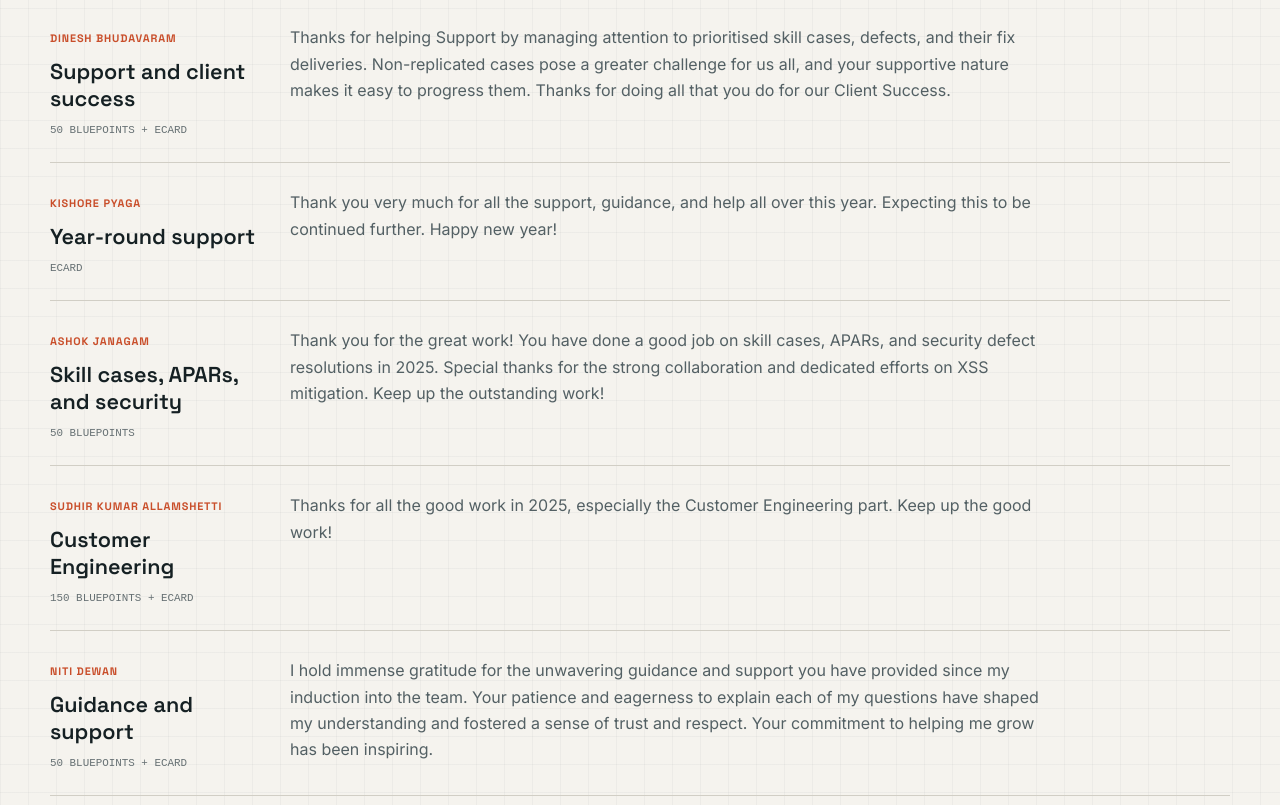
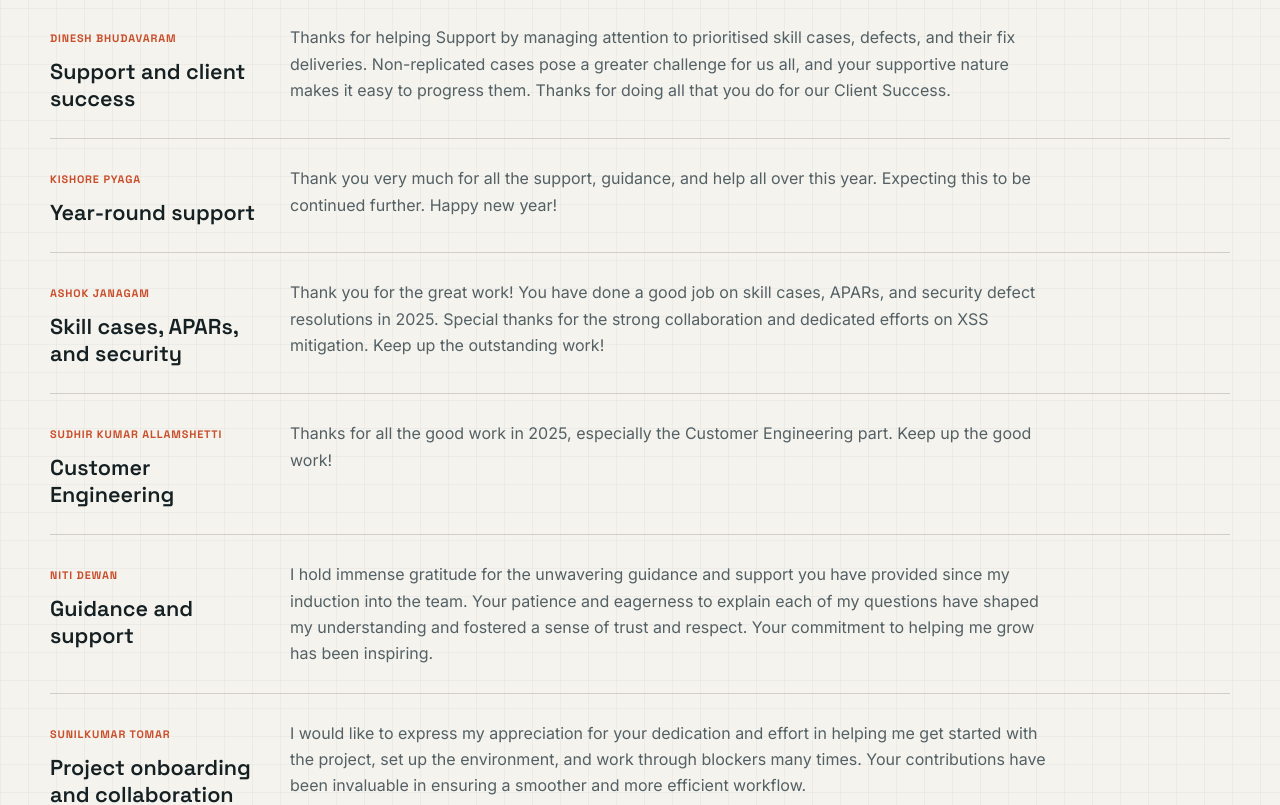
Before and after one commit to Viswanadh-Ganti/my-portfolio, a React (Vite) app: page / in a window 1280 px wide. Shown: the part 3100-3905 px from the top of the page. Built offline with nearby package versions, Linux system fonts and the light colour scheme; a web font is replaced by a local one.

Commit message:
Removed internal IBM metadata bluepoints

```diff
--- a/src/App.css
+++ b/src/App.css
@@ -16,7 +16,7 @@
 .about-section, .skills-section, .experience-section, .recognition-section, .projects-section, .contact-section { border-top: 1px solid #c8c5bc; padding-top: 20px; }.section-header { display: flex; justify-content: space-between; gap: 20px; align-items: baseline; margin-bottom: 32px; }.section-header h2 { margin: 0; color: #152023; font: 600 clamp(2rem, 3.3vw, 3.1rem)/1 'Fraunces', Georgia, serif; letter-spacing: -.05em; }.section-header span { margin: 0; text-align: right; }.about-section > p { max-width: 900px; margin: 0; color: #354044; font: 400 clamp(1.2rem, 2vw, 1.55rem)/1.6 'Fraunces', Georgia, serif; letter-spacing: -.02em; }
 .skills-grid { display: grid; grid-template-columns: repeat(4, minmax(0, 1fr)); border-top: 1px solid #d1cec5; }.skill-card { min-height: 210px; padding: 22px 22px 20px 0; border-right: 1px solid #d1cec5; }.skill-card + .skill-card { padding-left: 22px; }.skill-card:last-child { border-right: 0; }.skill-card h3 { margin: 0 0 20px; color: #152023; font: 600 1.15rem 'Fraunces', Georgia, serif; }.skill-list { display: flex; flex-wrap: wrap; gap: 8px; list-style: none; margin: 0; padding: 0; }.skill-list li { color: #4b5659; font: .75rem 'DM Mono', monospace; }.skill-list li:not(:last-child)::after { content: ' /'; color: #c94e2a; }
 .timeline { border-top: 1px solid #d1cec5; }.timeline-item { display: grid; grid-template-columns: 210px 1fr; column-gap: 30px; padding: 26px 0; border-bottom: 1px solid #d1cec5; }.timeline-top { grid-column: 1; grid-row: 1; }.timeline-item h3 { margin: 0; color: #152023; font: 600 1.25rem 'Fraunces', Georgia, serif; }.timeline-item .period { display: block; margin-top: 8px; color: #c94e2a; font: .68rem 'DM Mono', monospace; text-transform: uppercase; }.timeline-item .company { grid-column: 2; grid-row: 1; color: #152023; font: 600 .75rem 'DM Mono', monospace; text-transform: uppercase; }.timeline-item p { grid-column: 2; grid-row: 1; align-self: end; max-width: 760px; margin: 34px 0 0; color: #536064; line-height: 1.65; }
-.recognition-entry { display: grid; grid-template-columns: 210px 1fr; gap: 30px; padding: 26px 0; border-top: 1px solid #d1cec5; }.recognition-entry:last-child { border-bottom: 1px solid #d1cec5; }.recognition-label { color: #c94e2a; font: .68rem 'Space Grotesk', sans-serif; font-weight: 700; letter-spacing: .08em; text-transform: uppercase; }.recognition-entry h3 { margin: 10px 0 0; color: #152023; font: 600 1.35rem 'Space Grotesk', sans-serif; }.recognition-award { display: block; margin-top: 12px; color: #667073; font: .68rem 'DM Mono', monospace; text-transform: uppercase; }.recognition-entry p { max-width: 760px; margin: 0; color: #536064; line-height: 1.65; }
+.recognition-entry { display: grid; grid-template-columns: 210px 1fr; gap: 30px; padding: 26px 0; border-top: 1px solid #d1cec5; }.recognition-entry:last-child { border-bottom: 1px solid #d1cec5; }.recognition-label { color: #c94e2a; font: .68rem 'Space Grotesk', sans-serif; font-weight: 700; letter-spacing: .08em; text-transform: uppercase; }.recognition-entry h3 { margin: 10px 0 0; color: #152023; font: 600 1.35rem 'Space Grotesk', sans-serif; }.recognition-entry p { max-width: 760px; margin: 0; color: #536064; line-height: 1.65; }
 .projects-grid { display: grid; grid-template-columns: repeat(3, 1fr); gap: 16px; }.project-card { display: flex; min-height: 305px; flex-direction: column; padding: 23px; border: 1px solid #d1cec5; background: #efede7; transition: transform .2s, border-color .2s; }.project-card:nth-child(2) { background: #e8e8e2; }.project-card:nth-child(3) { background: #e3e5df; }.project-card:hover { border-color: #c94e2a; transform: translateY(-4px); }.project-card h3 { margin: 0 0 16px; color: #152023; font: 600 1.35rem/1.1 'Fraunces', Georgia, serif; }.project-card p { margin: 0; color: #536064; line-height: 1.65; }.project-tech { display: flex; flex-wrap: wrap; gap: 7px; margin-top: auto; padding-top: 22px; }.project-tech span { color: #c94e2a; font: .67rem 'DM Mono', monospace; }.project-tech span:not(:last-child)::after { content: ' ·'; color: #9a9b94; }
 .contact-section { padding-bottom: 20px; }.contact-grid { display: grid; grid-template-columns: 1.2fr .85fr .85fr 1fr; border-top: 1px solid #d1cec5; }.contact-item { min-height: 120px; padding: 20px; border-right: 1px solid #d1cec5; }.contact-item:first-child { padding-left: 0; }.contact-item:last-child { border-right: 0; }.contact-item label { display: block; margin-bottom: 14px; color: #c94e2a; font: .67rem 'DM Mono', monospace; text-transform: uppercase; }.contact-item a, .contact-item span { color: #152023; font-size: .9rem; text-decoration: none; }.contact-item a:hover { color: #c94e2a; }.contact-links { display: flex; gap: 12px; }.resume-section { display: none; }
 
--- a/src/components/Recognition.jsx
+++ b/src/components/Recognition.jsx
@@ -2,41 +2,35 @@ const recognitions = [
   {
     title: 'Support and client success',
     issuer: 'Dinesh Bhudavaram',
-    award: '50 BluePoints + eCard',
     detail:
       'Thanks for helping Support by managing attention to prioritised skill cases, defects, and their fix deliveries. Non-replicated cases pose a greater challenge for us all, and your supportive nature makes it easy to progress them. Thanks for doing all that you do for our Client Success.',
   },
   {
     title: 'Year-round support',
     issuer: 'Kishore Pyaga',
-    award: 'eCard',
     detail:
       'Thank you very much for all the support, guidance, and help all over this year. Expecting this to be continued further. Happy new year!',
   },
   {
     title: 'Skill cases, APARs, and security',
     issuer: 'Ashok Janagam',
-    award: '50 BluePoints',
     detail:
       'Thank you for the great work! You have done a good job on skill cases, APARs, and security defect resolutions in 2025. Special thanks for the strong collaboration and dedicated efforts on XSS mitigation. Keep up the outstanding work!',
   },
   {
     title: 'Customer Engineering',
     issuer: 'Sudhir Kumar Allamshetti',
-    award: '150 BluePoints + eCard',
     detail: 'Thanks for all the good work in 2025, especially the Customer Engineering part. Keep up the good work!',
   },
   {
     title: 'Guidance and support',
     issuer: 'Niti Dewan',
-    award: '50 BluePoints + eCard',
     detail:
       'I hold immense gratitude for the unwavering guidance and support you have provided since my induction into the team. Your patience and eagerness to explain each of my questions have shaped my understanding and fostered a sense of trust and respect. Your commitment to helping me grow has been inspiring.',
   },
   {
     title: 'Project onboarding and collaboration',
     issuer: 'Sunilkumar Tomar',
-    award: '50 BluePoints',
     detail:
       'I would like to express my appreciation for your dedication and effort in helping me get started with the project, set up the environment, and work through blockers many times. Your contributions have been invaluable in ensuring a smoother and more efficient workflow.',
   },
@@ -55,7 +49,6 @@ export default function Recognition() {
           <div>
             <span className="recognition-label">{recognition.issuer}</span>
             <h3>{recognition.title}</h3>
-            <span className="recognition-award">{recognition.award}</span>
           </div>
           <p>{recognition.detail}</p>
         </article>
```
